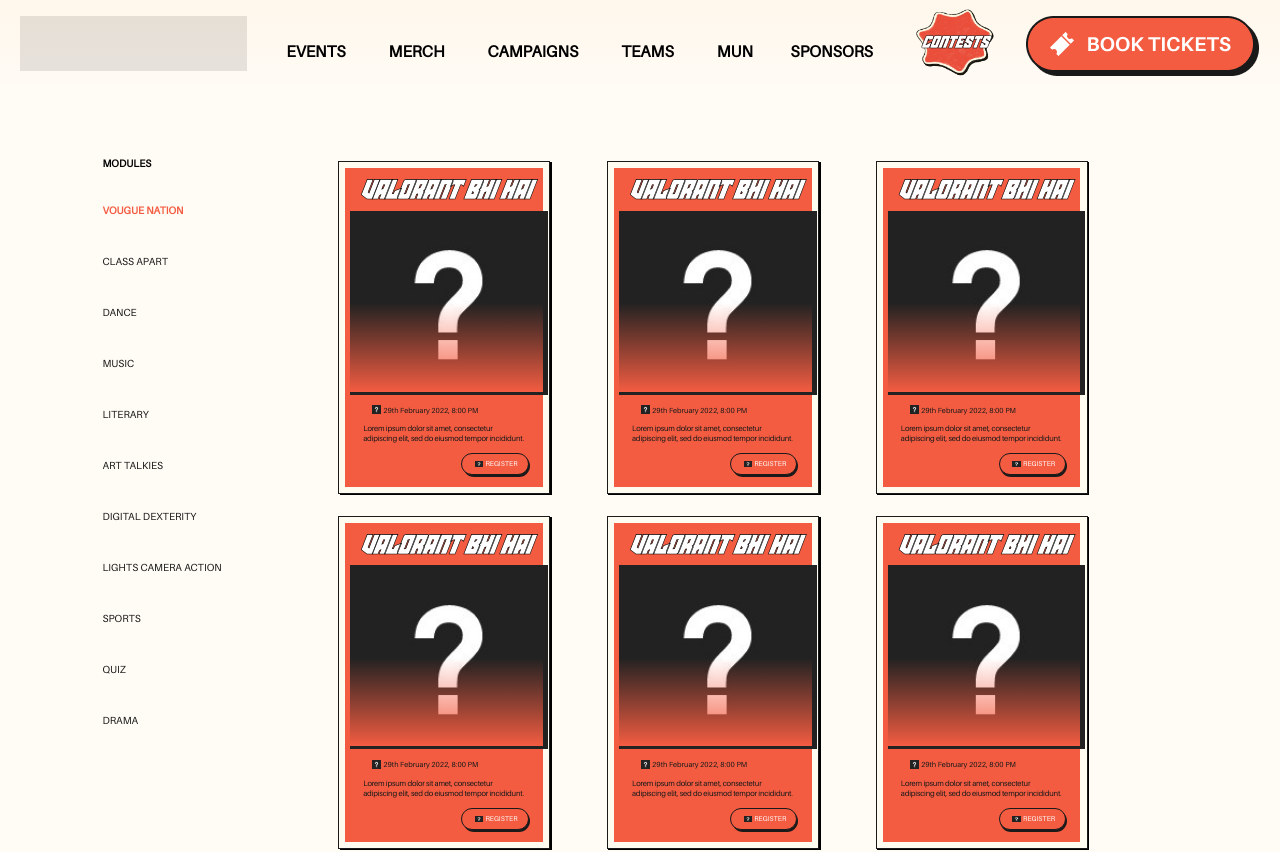
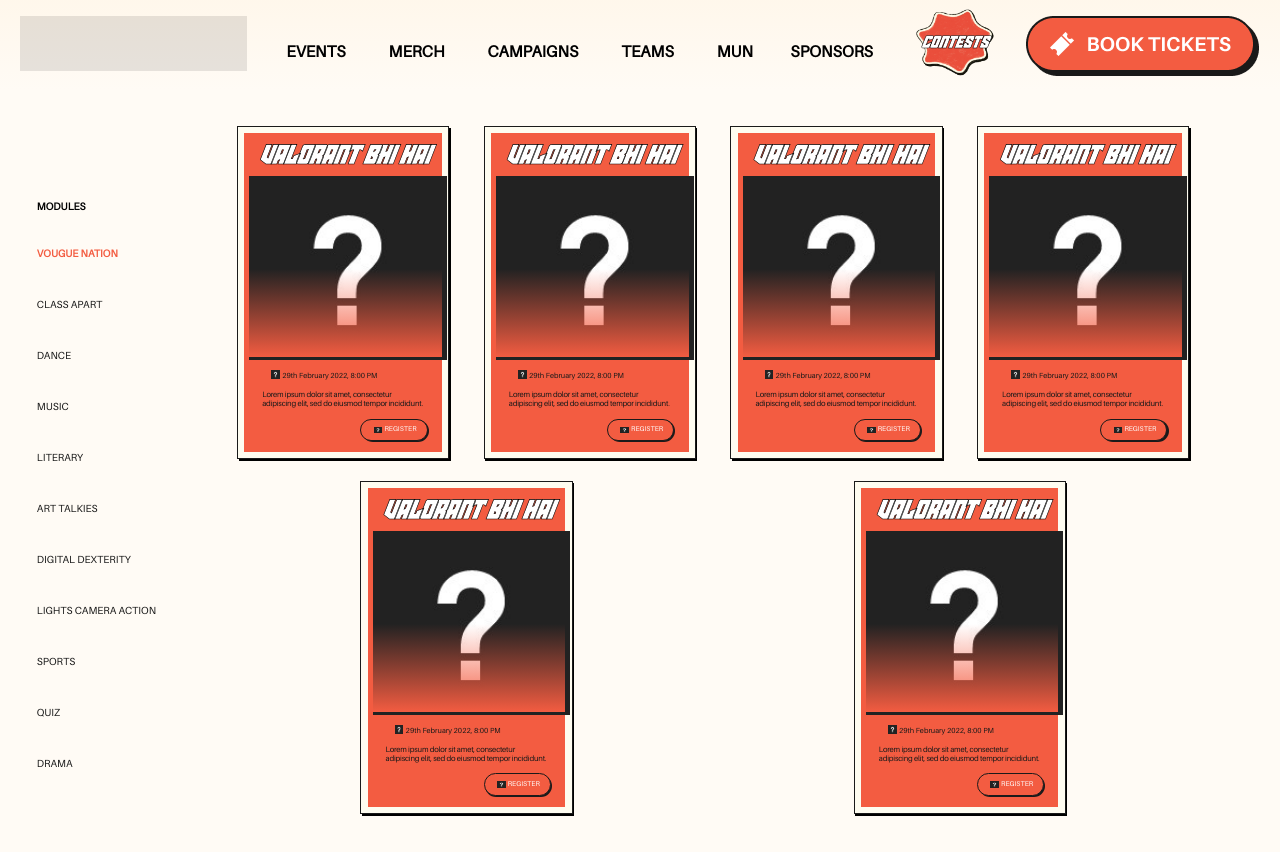
Before and after one commit to codewithoutload/hero_section, a React (Create React App) app: page /Contests/vn in a window 1280 px wide. Shown: the top 852 px of the page. Built offline with nearby package versions, Linux system fonts and the light colour scheme; a web font is replaced by a local one; what panolens would draw is missing.

Commit message:
overflow-fix

```diff
--- a/src/Components/Contests/Contests.css
+++ b/src/Components/Contests/Contests.css
@@ -83,14 +83,17 @@
 }
 
 .Frame14859_Frame14859 {
-	position: relative;
-	left: 0px;
-	top: 0px;
+	display: flex;
+	flex-direction: row-reverse;
+	justify-content: space-between;
 	margin: auto;
 	width: 100%;
 	/* overflow: auto; */
 	background-color: #FFFBF5;
 	background: rgba(255,251,245,1.00);
+	padding-top: 5rem;
+	column-gap: 2rem;
+	padding-bottom: 10rem;
 }
 /* .Frame14859_Frame14859 .paperboardyellowtexture2 {
 	position: absolute;
@@ -103,15 +106,14 @@
 	mix-blend-mode: multiply;
 } */
 .Frame14859_Frame14859 .Group244 {
-	position: absolute;
-	left: 24.2%;
-	top: 9.7rem;
+
 	display: flex;
+	flex-direction: row;
 	flex-flow: row wrap;
 	justify-content: space-around;
 	align-content: space-between;
-	width: 63%;
 	height: fit-content;
+	margin-right: 10rem;
 }
 
 .mg1 {
@@ -306,14 +308,13 @@
 }
 
 .sidebar1 {
-	position: absolute;
-	left: 8%;
-	top:9.2rem;
 	height: 7rem;
-	width: 18rem;
+	width: 30rem;
+	padding-left: 5rem;
 	display: flex;
 	flex-direction: column;
 	justify-content: space-between;
+	padding-top: 10rem;
 }
 
 .sidebar1 .head {
--- a/src/Components/Contests/Contestsvn.js
+++ b/src/Components/Contests/Contestsvn.js
@@ -2,7 +2,7 @@
 import Footer from '../Footer/Footer'
 import Nav from '../NavBar/Nav'
 import ImgAsset from './Images'
-import './Contests.css'
+import './Contests.css';
 import { NavLink, Link } from 'react-router-dom'
 import { useLocation } from "react-router-dom";
 
@@ -13,11 +13,11 @@
   const splitLocation = pathname.split("/");
 
   return (
-
+    <>
     <div className='controller'>
         <Nav />
           <div className='Frame14859_Frame14859'>
-              {/* <img className='paperboardyellowtexture2' src = {ImgAsset.Frame14859_paperboardyellowtexture3} /> */}
+             <div>
               <div className='Group244'>
                 <div className='mg1'>
                   <div className='recef1'/>
@@ -176,6 +176,7 @@
                   </div>
                 </div>
               </div>
+              </div>
               <div className='sidebar1'>
                 <div className='head'>MODULES</div>
                 <ul className='mlist'>
@@ -191,14 +192,11 @@
                   <li><NavLink to="/Contests/vn/q">QUIZ</NavLink></li>
                   <li><NavLink to="/Contests/vn/dr">DRAMA</NavLink></li>
                 </ul>
-              {/* <NavLink to="/Contests/pt1"><div className='pronites'>PRONITES</div></NavLink>
-              <NavLink to="/Contests/cc1"><div className='CreatorsCamp'>CREATORS CAMP</div></NavLink>
-              <NavLink to="/Contests/hf1"><div className='HumourFest'>HUMOUR FEST</div></NavLink>
-              <NavLink to="/Contests/ps1"><div className='PROSHOWS'>PROSHOWS</div></NavLink> */}
               </div>
           </div>
         <Footer />
     </div>
+    </>
   )
 }
 
--- a/src/Components/Events/Events.css
+++ b/src/Components/Events/Events.css
@@ -75,16 +75,17 @@
 	}
 }
 
-.Frame14859_Frame14859 {
-	position: relative;
-	left: 0px;
-	top: 0px;
+.Frame14859_Frame148591 {
+	display: flex;
+	flex-direction: column-reverse;
+	align-items: center;
 	margin: auto;
 	width: 100%;
-	height: 205rem;
 	/* overflow: auto; */
 	background-color: #FFFBF5;
 	background: rgba(255,251,245,1.00);
+	row-gap: 2rem;
+	padding-bottom: 10rem;
 }
 /* .Frame14859_Frame14859 .paperboardyellowtexture2 {
 	position: absolute;
@@ -96,16 +97,12 @@
 	overflow: hidden;
 	mix-blend-mode: multiply;
 } */
-.Frame14859_Frame14859 .Group2441 {
-	position: absolute;
-	left: 19%;
-	top: 9.7rem;
+.Frame14859_Frame148591 .Group2441 {
+
 	display: flex;
 	flex-direction: column;
 	/* justify-content: space-between; */
 	align-items: center;
-	width: 69%;
-	height: 93.50269775390625rem;
 }
 
 .mg11 {
@@ -371,7 +368,6 @@
 
 .sidebar11 {
 	display: flex;
-	left: 28%;
 	width: 60rem;
 	height: 10rem;
 	justify-content: space-between;
@@ -386,7 +382,7 @@
 	text-decoration: none;
 }
 
-.Frame14859_Frame14859 .pronites1 {
+.Frame14859_Frame148591 .pronites1 {
 	/* position: absolute;
 	left: 5.28%;
 	top: 26.5rem; */
@@ -412,7 +408,7 @@
 	line-height: 10rem;
 }
 
-.Frame14859_Frame14859 .CreatorsCamp1 {
+.Frame14859_Frame148591 .CreatorsCamp1 {
 	/* position: absolute;
 	left: 5.28%;
 	top: 30rem; */
@@ -424,7 +420,7 @@
 	line-height: 10rem;
 }
 
-.Frame14859_Frame14859 .active .CreatorsCamp1  {
+.Frame14859_Frame148591 .active .CreatorsCamp1  {
 	/* left: 3%;
 	top: 28rem; */
 	width: 20rem;
@@ -442,7 +438,7 @@
 	font-weight: 900;
 	line-height: 10rem;
 }
-.Frame14859_Frame14859 .HumourFest1 {
+.Frame14859_Frame148591 .HumourFest1 {
 	/* position: absolute;
 	left: 5.28%;
 	top: 33.6rem; */
@@ -454,7 +450,7 @@
 	line-height: 10rem;
 }
 
-.Frame14859_Frame14859 .active .HumourFest1 {
+.Frame14859_Frame148591 .active .HumourFest1 {
 	/* position: absolute;
 	left: 2.5%;
 	top: 31.5rem; */
@@ -474,7 +470,7 @@
 	line-height: 10rem;
 }
 
-.Frame14859_Frame14859 .PROSHOWS1 {
+.Frame14859_Frame148591 .PROSHOWS1 {
 	/* position: absolute;
 	left: 5.28%;
 	top: 37.2rem; */
@@ -486,7 +482,7 @@
 	line-height: 10rem;
 }
 
-.Frame14859_Frame14859 .active .PROSHOWS1 {
+.Frame14859_Frame148591 .active .PROSHOWS1 {
 	/* position: absolute;
 	left: 5.25%;
 	top: 35.4rem; */
--- a/src/Components/Events/Eventscc.js
+++ b/src/Components/Events/Eventscc.js
@@ -5,13 +5,13 @@
 import NavMob from '../NavEventsMobile/NavMob'
 import './Events.css'
 import { NavLink, Link } from 'react-router-dom'
-function Events() {
+function Events1() {
   return (
 
     <div>
         <Nav />
         <NavMob />
-          <div className='Frame14859_Frame14859'>
+          <div className='Frame14859_Frame148591'>
               {/* <img className='paperboardyellowtexture2' src = {ImgAsset.Frame14859_paperboardyellowtexture3} /> */}
               <div className='Group2441'>
                 <div className='mg11' id='tile'>
@@ -144,4 +144,4 @@
   )
 }
 
-export default Events
+export default Events1
--- a/src/Components/Events/Eventshf.js
+++ b/src/Components/Events/Eventshf.js
@@ -6,13 +6,13 @@
 import './Events.css'
 import { NavLink, Link } from 'react-router-dom'
 
-function Events() {
+function Events1() {
   return (
 
     <div>
         <Nav />
         <NavMob />
-          <div className='Frame14859_Frame14859'>
+          <div className='Frame14859_Frame148591'>
               {/* <img className='paperboardyellowtexture2' src = {ImgAsset.Frame14859_paperboardyellowtexture3} /> */}
               <div className='Group2441'>
                 <div className='mg11' id='tile'>
@@ -145,4 +145,4 @@
   )
 }
 
-export default Events
+export default Events1
--- a/src/Components/Events/Eventsps.js
+++ b/src/Components/Events/Eventsps.js
@@ -6,13 +6,13 @@
 import { NavLink, Link } from 'react-router-dom'
 import NavMob from '../NavEventsMobile/NavMob'
 
-function Events() {
+function Events1() {
   return (
 
     <div>
         <Nav />
         <NavMob />
-          <div className='Frame14859_Frame14859'>
+          <div className='Frame14859_Frame148591'>
               {/* <img className='paperboardyellowtexture2' src = {ImgAsset.Frame14859_paperboardyellowtexture3} /> */}
               <div className='Group2441'>
                 <div className='mg11' id='tile'>
@@ -145,4 +145,4 @@
   )
 }
 
-export default Events
+export default Events1
--- a/src/Components/Events/Eventspt.js
+++ b/src/Components/Events/Eventspt.js
@@ -7,7 +7,7 @@
 import { useLocation } from "react-router-dom";
 import NavMob from '../NavEventsMobile/NavMob'
 
-function Events() {
+function Events1() {
 
   const location = useLocation();
   const { pathname } = location;
@@ -17,7 +17,7 @@
     <div>
         <Nav />
         <NavMob />
-        <div className='Frame14859_Frame14859'>
+        <div className='Frame14859_Frame148591'>
               {/* <img className='paperboardyellowtexture2' src = {ImgAsset.Frame14859_paperboardyellowtexture3} /> */}
               <div className='Group2441'>
                 <div className='mg11' id='tile'>
@@ -143,4 +143,4 @@
   )
 }
 
-export default Events
+export default Events1
```
